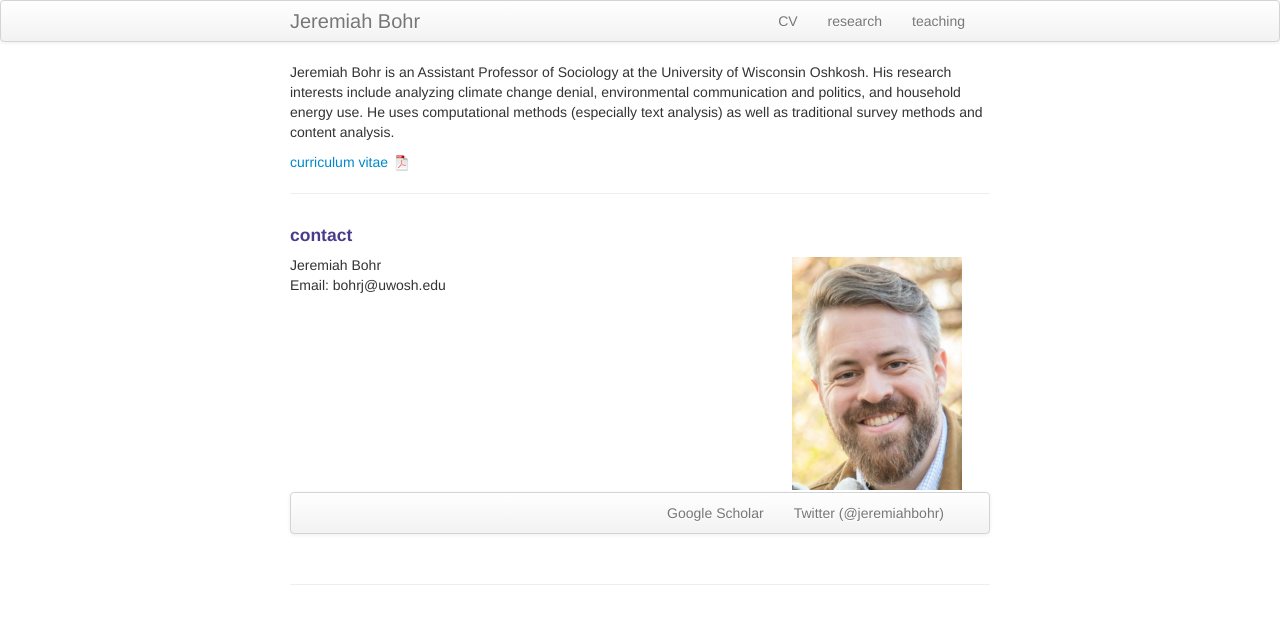
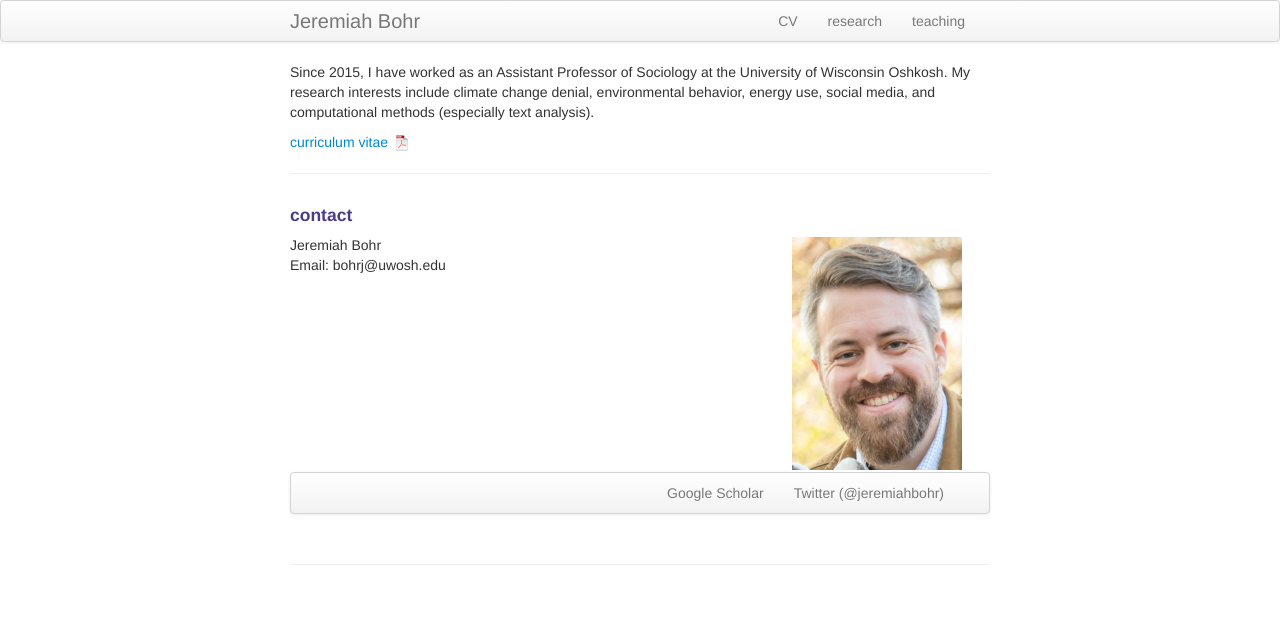
Before and after one commit to jeremiahbohr/jeremiahbohr.github.io, a Jekyll site: the page built from index.md, in a window 1280 px wide. Shown: the top 624 px of the page. Built offline with Jekyll 4.4.1, drawn with Linux system fonts in a browser that asks for light colours.

Commit message:
update my website

```diff
--- a/index.md
+++ b/index.md
@@ -4,7 +4,7 @@ title: Jeremiah Bohr
 description: Jeremiah Bohr is an Assistant Professor of Sociology at the University of Wisconsin Oshkosh.
 keywords: Jeremiah, Bohr, sociology, environmental, climate, denial, energy, computational
 ---
-Jeremiah Bohr is an Assistant Professor of Sociology at the University of Wisconsin Oshkosh.  His research interests include analyzing climate change denial, environmental communication and politics, and household energy use.  He uses computational methods (especially text analysis) as well as traditional survey methods and content analysis.
+Since 2015, I have worked as an Assistant Professor of Sociology at the University of Wisconsin Oshkosh. My research interests include climate change denial, environmental behavior, energy use, social media, and computational methods (especially text analysis).
 
 [curriculum vitae ![CV as pdf]({{ BASE_PATH }}/pages/icons16/pdf-icon.png)]({{ BASE_PATH }}/assets/CV.pdf)<br/>
 
```
